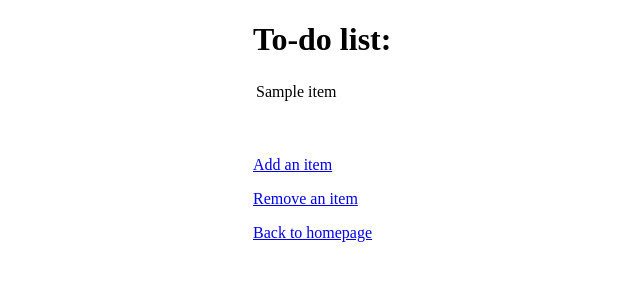
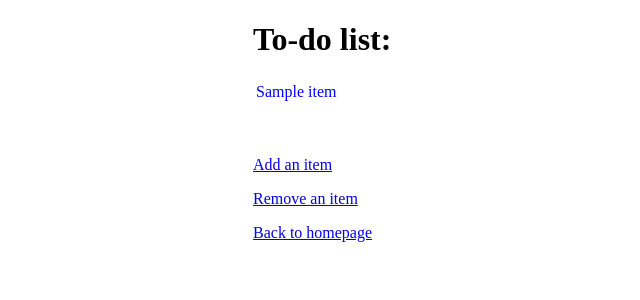
Before and after one commit to amarplakalo1/jenkins-docker-app, a Flask app: template src/templates/viewing_items.html in a window 1280 px wide. Shown: the top 300 px of that part, without its empty margins (355-995 px from the left). Run offline with Flask 2, Linux system fonts and the light colour scheme; the template is opened without the code that fills it: most values are stand-ins (such as "Sample title", 1, 10 or a date in 2020); the page is wider than the window, and the part outside it is not shown.

Commit message:
Added blue colour to items in to-do list

```diff
--- a/src/templates/viewing_items.html
+++ b/src/templates/viewing_items.html
@@ -6,6 +6,11 @@
         {
             position:relative;
             left:600px;
+        }
+
+        td
+        {
+            color:blue;
         }
     </style>
 </head>
```
